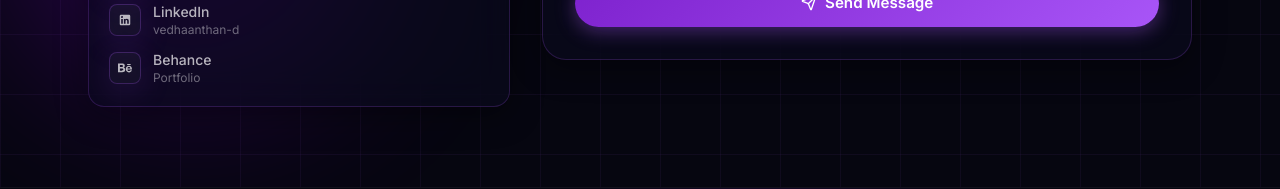
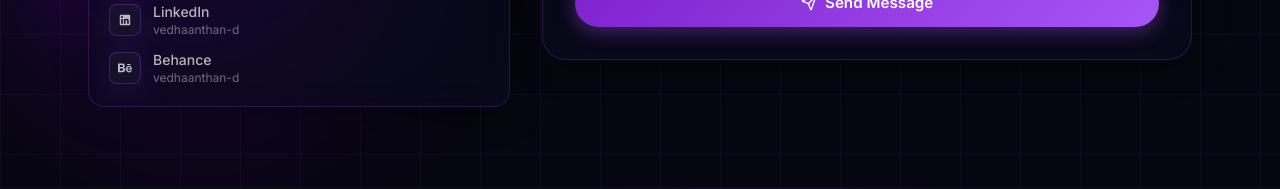
Before and after one commit to Vedhaanthan-D/Vedhaanthan-Portfolio-Website, a React (Vite) app in the folder ved-por/: page / in a window 1280 px wide. Shown: the part 6855-7044 px from the top of the page. Built offline with nearby package versions, Linux system fonts and the light colour scheme.

Commit message:
fixed contact

```diff
--- a/ved-por/src/components/Contact.jsx
+++ b/ved-por/src/components/Contact.jsx
@@ -20,7 +20,7 @@ const BehanceIcon = ({ size = 16 }) => <FaBehance size={size} />;
 const socials = [
   { icon: GithubIcon, label: 'GitHub', href: 'https://github.com/Vedhaanthan-D', desc: 'Vedhaanthan-D' },
   { icon: LinkedinIcon, label: 'LinkedIn', href: 'https://www.linkedin.com/in/vedhaanthan-d-5500a5247/', desc: 'vedhaanthan-d' },
-  { icon: BehanceIcon, label: 'Behance', href: 'https://www.behance.net/vedhaanthan', desc: 'Portfolio' },
+  { icon: BehanceIcon, label: 'Behance', href: 'https://www.behance.net/vedhaanthan-d', desc: 'vedhaanthan-d' },
 ];
 
 export default function Contact() {
```
